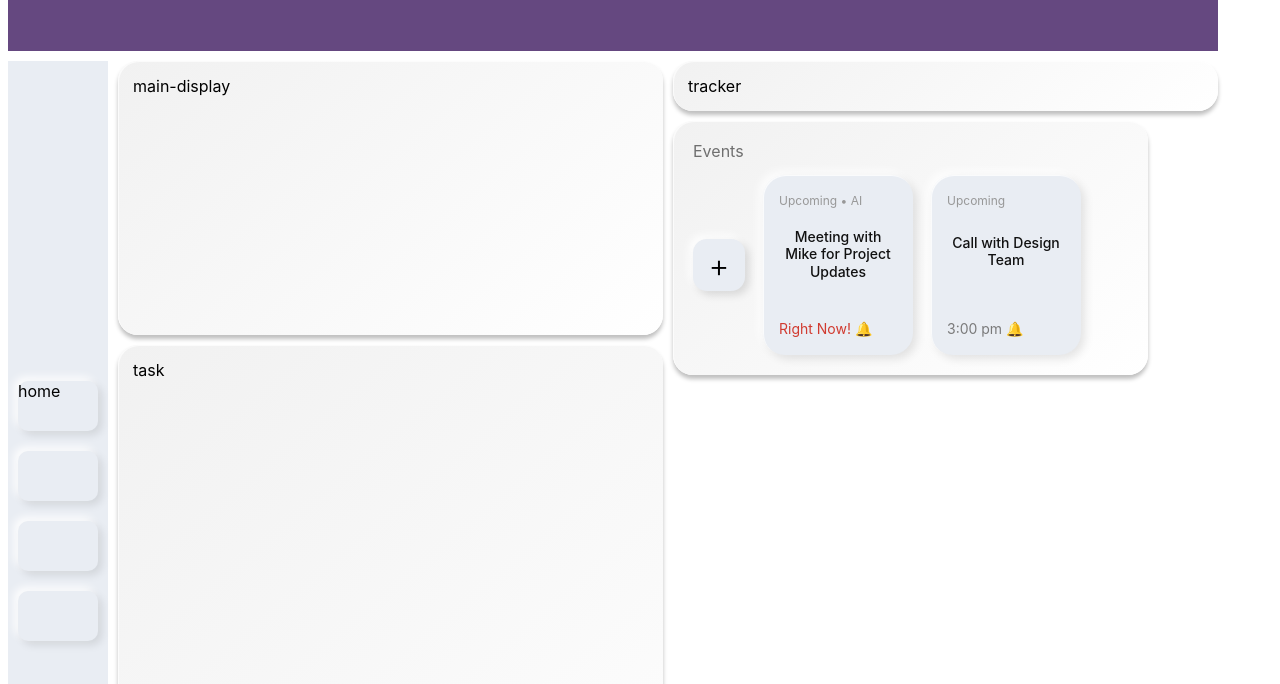
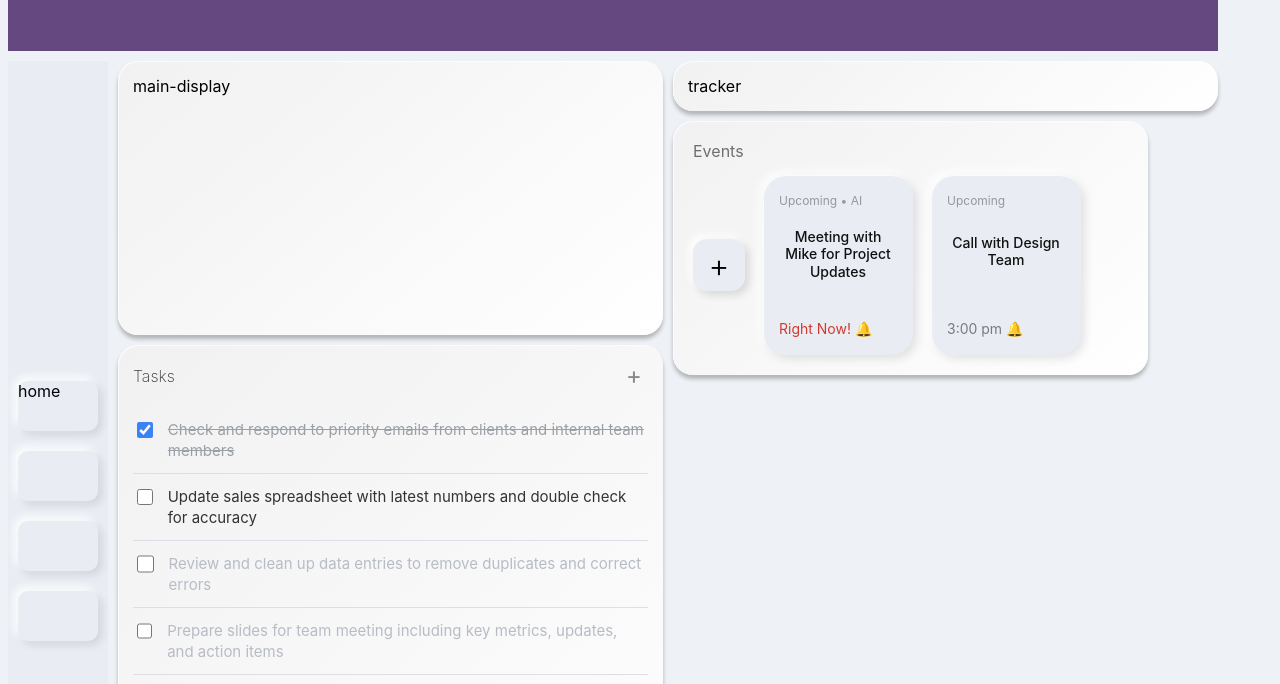
Before and after one commit to natmwong/AI-Hackathon-DreamTeam, a plain HTML site: page index.html in a window 1280 px wide. Shown: the part 107-791 px from the top of the page. Drawn offline with Linux system fonts and the light colour scheme.

Commit message:
base wip

```diff
--- /dev/null
+++ b/CSS/tasks.css
@@ -0,0 +1,90 @@
+body {
+  background: #eef1f5;
+  font-family: 'Inter', -apple-system, BlinkMacSystemFont, "Segoe UI", Roboto, sans-serif;
+}
+
+/* Card container */
+.task-card {
+  width: 420px;
+  margin: 40px auto;
+  padding: 20px;
+  border-radius: 24px;
+  background: #f4f6fa;
+  box-shadow: 0 10px 25px rgba(0, 0, 0, 0.08),
+              inset 0 1px 0 rgba(255, 255, 255, 0.6);
+}
+
+/* Header */
+.task-header {
+  display: flex;
+  justify-content: space-between;
+  align-items: center;
+  margin-bottom: 16px;
+}
+
+.task-header h3 {
+  margin: 0;
+  font-size: 16px;
+  font-weight: 200;
+  color: #333;
+  opacity: 1;
+}
+
+.add-btn {
+  background: transparent;
+  border: none;
+  font-size: 24px;
+  color: #888;
+  cursor: pointer;
+  font-family: 'Inter', -apple-system, BlinkMacSystemFont, "Segoe UI", Roboto, sans-serif;
+}
+
+/* Task list */
+.task-list {
+  list-style: none;
+  padding: 0;
+  margin: 0;
+}
+
+/* Each task */
+.task {
+  display: flex;
+  align-items: flex-start;
+  gap: 12px;
+  padding: 12px 0;
+  border-bottom: 1px solid #dcdfe5;
+  color: #333;
+}
+
+.task:last-child {
+  border-bottom: none;
+}
+
+/* Checkbox */
+.task input[type="checkbox"] {
+  width: 18px;
+  height: 18px;
+  margin-top: 2px;
+  accent-color: #3b82f6;
+  cursor: pointer;
+}
+
+/* Completed task */
+.task.completed span {
+  color: #9aa0a6;
+  text-decoration: line-through;
+}
+
+/* Muted (faded tasks like in your UI) */
+.task.muted span {
+  color: #b7bcc5;
+}
+
+/* Text */
+.task span {
+  font-size: 15px;
+  line-height: 1.4;
+  font-family: 'Inter', -apple-system, BlinkMacSystemFont, "Segoe UI", Roboto, sans-serif;
+  font-weight: 400;
+  color: #333;
+}
--- a/index.html
+++ b/index.html
@@ -7,6 +7,7 @@
         <link rel="stylesheet" href="CSS/main.css">
         <link rel="stylesheet" href="CSS/events.css">
         <link rel="stylesheet" href="CSS/sidebar.css">
+        <link rel="stylesheet" href="CSS/tasks.css">
     </head>
     <body>
     <header class="header">
@@ -28,7 +29,42 @@
             <div id="column1">
                 <div class="box top" id="main-display">main-display</div>
                 <div class="box bottom" id="task">
-                    task
+                    <div class="task-header">
+                        <h3>Tasks</h3>
+                        <button class="add-btn">+</button>
+                    </div>
+
+                    <ul class="task-list">
+                        <li class="task completed">
+                        <input type="checkbox" checked />
+                        <span>Check and respond to priority emails from clients and internal team members</span>
+                        </li>
+
+                        <li class="task">
+                        <input type="checkbox" />
+                        <span>Update sales spreadsheet with latest numbers and double check for accuracy</span>
+                        </li>
+
+                        <li class="task muted">
+                        <input type="checkbox" />
+                        <span>Review and clean up data entries to remove duplicates and correct errors</span>
+                        </li>
+
+                        <li class="task muted">
+                        <input type="checkbox" />
+                        <span>Prepare slides for team meeting including key metrics, updates, and action items</span>
+                        </li>
+
+                        <li class="task muted">
+                        <input type="checkbox" />
+                        <span>Organize files in shared drive by category and archive outdated docs</span>
+                        </li>
+
+                        <li class="task muted">
+                        <input type="checkbox" />
+                        <span>Follow up with clients on pending requests and confirm next steps or deadlines</span>
+                        </li>
+                    </ul>
                 </div>
             </div>
 
```
Also changed, not shown: scripts/task.js (+84 -0 lines), Screenshot 2026-03-22 141406.png (added).
